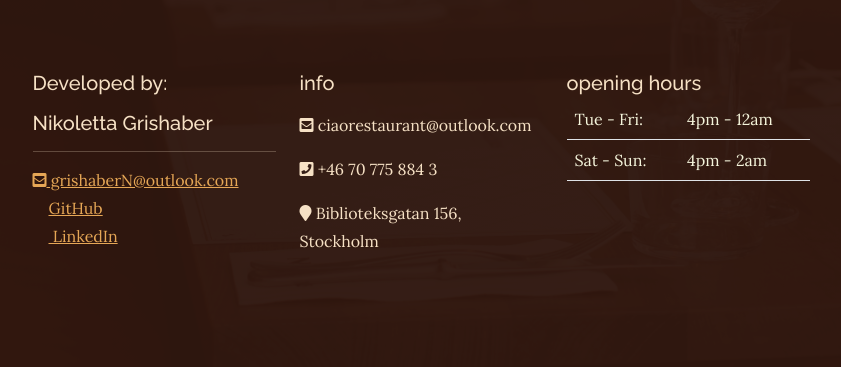
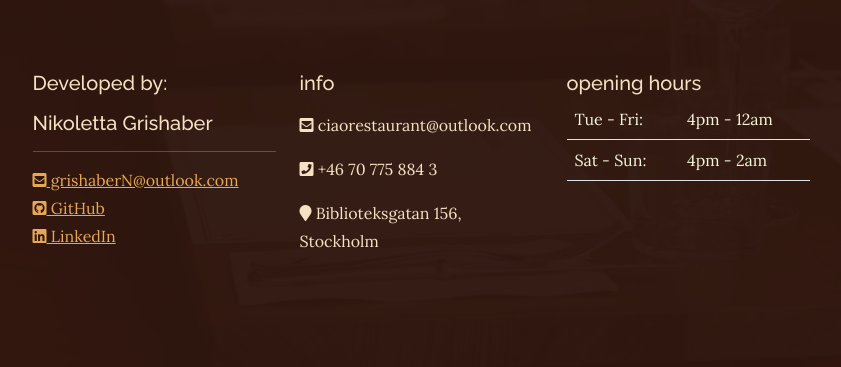
Before and after one commit to NikolettaGr/Restaurant-Booking-App, a Django app: page /contact/ in a window 1280 px wide. Shown: the part 2128-2495 px from the top of the page, without its empty margins (219-1060 px from the left). Run offline with Django 4.2, Linux system fonts and the light colour scheme.

Commit message:
Fix icons for links

```diff
--- a/templates/base.html
+++ b/templates/base.html
@@ -92,10 +92,14 @@
                                 grishaberN@outlook.com</a>
                         </li>
                         <li class="mb-1">
-                            <a href=""><i class="fas fa-github"></i>GitHub</a>
+                            <a href="https://github.com/NikolettaGr" target="_blank"><i
+                                    class="fab fa-github-square"></i>
+                                GitHub</a>
                         </li>
                         <li class="mb-1">
-                            <a href=""><i class="fas fa-linkedin"></i>
+                            <a href="https://www.linkedin.com/in/nikoletta-grishaber-24710a238/" target="_blank"><i
+                                    class="fab fa-linkedin"></i>
+                                </i>
                                 LinkedIn</a>
                         </li>
                     </ul>
```
